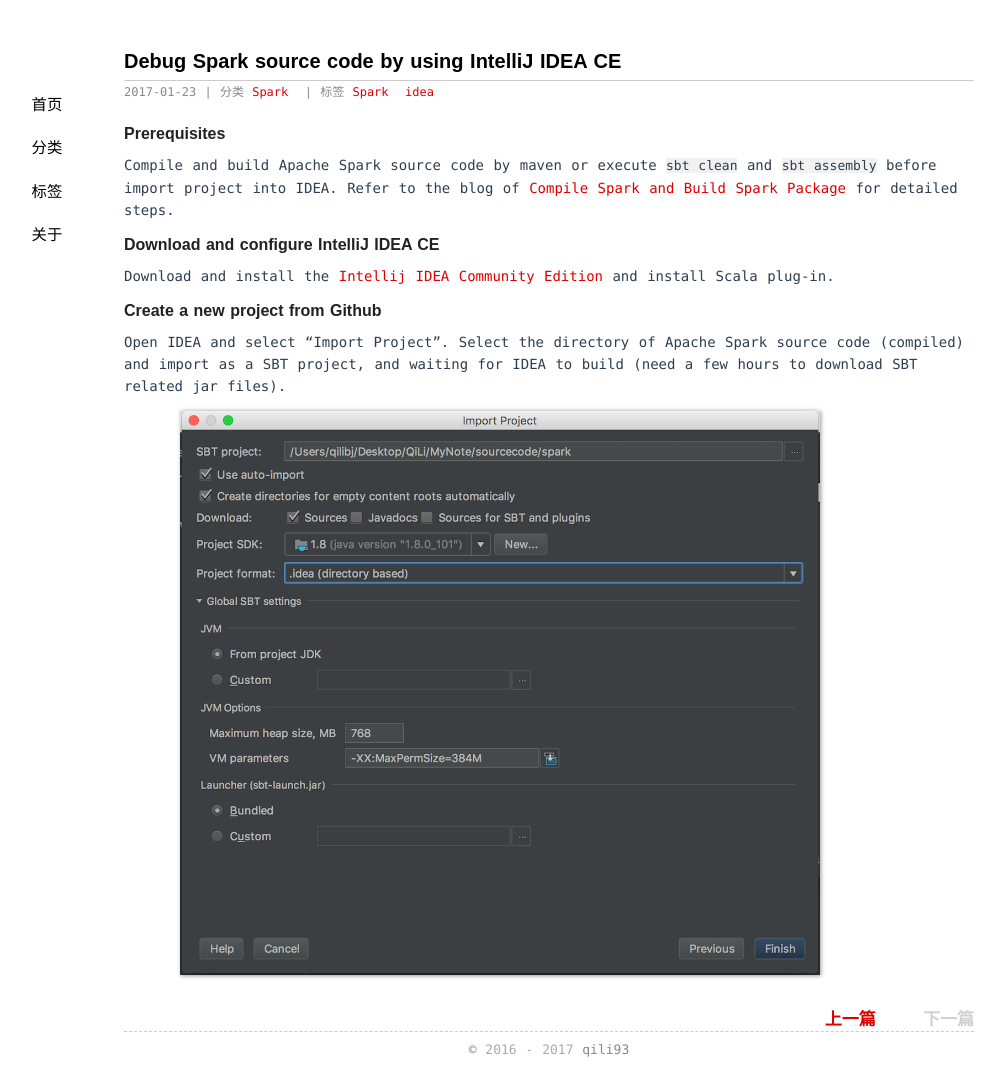
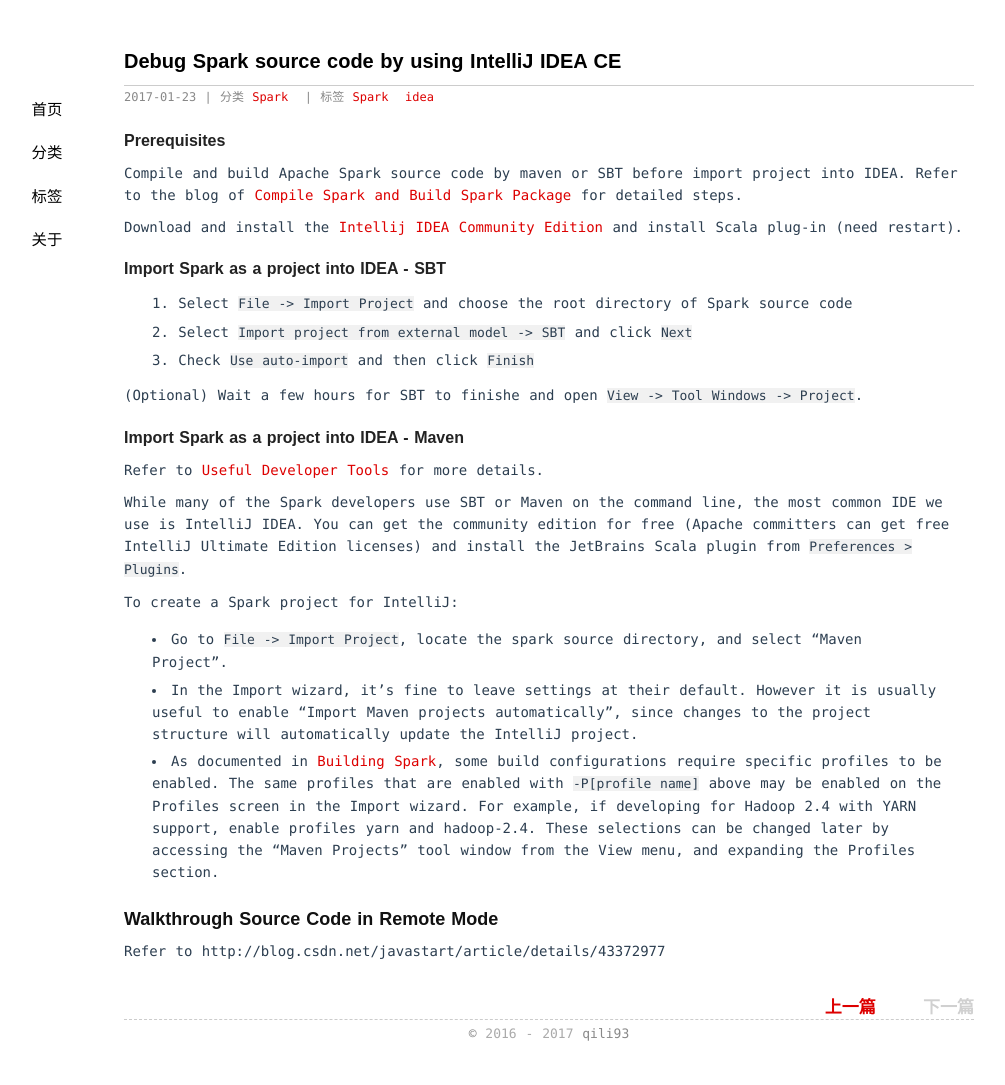
Before and after one commit to qili93/qili93.github.io, a Jekyll site: the page built from _posts/2017-01-23-debug-spark.md, in a window 1280 px wide. Shown: the whole page, without its empty margins (91-1096 px from the left). Built offline with Jekyll 4.4.1, drawn with Linux system fonts in a browser that asks for light colours.

Commit message:
update css

```diff
--- a/_posts/2017-01-23-debug-spark.md
+++ b/_posts/2017-01-23-debug-spark.md
@@ -8,14 +8,32 @@
 
 ### Prerequisites
 
-Compile and build Apache Spark source code by maven or execute `sbt clean` and `sbt assembly` before import project into IDEA. Refer to the blog of [Compile Spark and Build Spark Package](https://qili93.github.io/Build-and-Compile-Spark/) for detailed steps.
+Compile and build Apache Spark source code by maven or SBT before import project into IDEA. Refer to the blog of [Compile Spark and Build Spark Package](https://qili93.github.io/Build-and-Compile-Spark/) for detailed steps.
 
-### Download and configure IntelliJ IDEA CE
+Download and install the [Intellij IDEA Community Edition](https://www.jetbrains.com/idea/download/) and install Scala plug-in (need restart).
 
-Download and install the [Intellij IDEA Community Edition](https://www.jetbrains.com/idea/download/) and install Scala plug-in.
+### Import Spark as a project into IDEA - SBT
 
-### Create a new project from Github
+1. Select `File -> Import Project` and choose the root directory of Spark source code
+2. Select `Import project from external model -> SBT` and click `Next`
+3. Check `Use auto-import` and then click `Finish`
 
-Open IDEA and select "Import Project". Select the directory of Apache Spark source code (compiled) and import as a SBT project, and waiting for IDEA to build (need a few hours to download SBT related jar files).
+(Optional) Wait a few hours for SBT to finishe and open `View -> Tool Windows -> Project`.
 
-![idea-sbt-project](../images/idea-sbt-project.png)
+### Import Spark as a project into IDEA - Maven
+
+Refer to [Useful Developer Tools](http://spark.apache.org/developer-tools.html) for more details.
+
+While many of the Spark developers use SBT or Maven on the command line, the most common IDE we use is IntelliJ IDEA. You can get the community edition for free (Apache committers can get free IntelliJ Ultimate Edition licenses) and install the JetBrains Scala plugin from `Preferences > Plugins`.
+
+To create a Spark project for IntelliJ:
+
+- Go to `File -> Import Project`, locate the spark source directory, and select “Maven Project”.
+- In the Import wizard, it’s fine to leave settings at their default. However it is usually useful to enable “Import Maven projects automatically”, since changes to the project structure will automatically update the IntelliJ project.
+- As documented in [Building Spark](http://spark.apache.org/docs/latest/building-spark.html), some build configurations require specific profiles to be enabled. The same profiles that are enabled with `-P[profile name]` above may be enabled on the Profiles screen in the Import wizard. For example, if developing for Hadoop 2.4 with YARN support, enable profiles yarn and hadoop-2.4. These selections can be changed later by accessing the “Maven Projects” tool window from the View menu, and expanding the Profiles section.
+
+
+
+## Walkthrough Source Code in Remote Mode
+
+Refer to http://blog.csdn.net/javastart/article/details/43372977
--- a/media/css/style.css
+++ b/media/css/style.css
@@ -21,7 +21,7 @@
 a{color:#dd0000;text-decoration:none;}
 a:hover{color:#333333;text-decoration:underline;}
 hr{margin:.7em 0;border-top:1px dashed #d0d0d0;border-bottom:1px dashed #f9f9f9;}
-p{padding:9px 0 0 0;margin:0;}
+p{padding:5px 0;margin:0;}
 li{padding: .2em 2em;}
 ol{list-style-position:inside;padding: .3em 0;margin:0;}
 ul{list-style-position:inside;padding: .3em 0;margin:0;}
@@ -33,7 +33,7 @@
 blockquote{display:block;text-align:justify;border: rgb(226, 222, 222);border-style: solid;border-width:1px;border-radius: 10px;}
 blockquote{margin:1em 0em;padding-left:1.5em;}
 blockquote p{margin:0;padding:.5em 0;}
-table { border-collapse:collapse; border-radius:10px; margin: 9px 0 0 0;}
+table { border-collapse:collapse; border-radius:10px; margin: 5px 0;}
 td, th { padding:5px 10px; border:1px solid #886; background:#efefef; }
 #container{width:850px;margin:2em auto;display:block;padding:0 2em;}
 .content{font-size:14px;line-height:22px;}
@@ -59,10 +59,10 @@
 .post{padding:.5em 0em;}
 .post ul{padding:.5em 0em;}
 .post .listing2{padding:.5em 0em;border-style:none;}
-h1{font-family:"Microsoft YaHei","Hiragino Sans GB",sans-serif;font-size:20px;color:#000;padding: .5em 0 0 0;margin:5px 0 0 0}
-h2{font-family:"Microsoft YaHei","Hiragino Sans GB",sans-serif;font-size:18px;color:#111;padding: .5em 0 0 0;margin:5px 0 0 0}
-h3{font-family:"Microsoft YaHei","Hiragino Sans GB",sans-serif;font-size:16px;color:#222;padding: .5em 0 0 0;margin:5px 0 0 0}
-h4{font-family:"Microsoft YaHei","Hiragino Sans GB",sans-serif;font-size:14px;color:#333;padding: .5em 0 0 0;margin:5px 0 0 0}
+h1{font-family:"Microsoft YaHei","Hiragino Sans GB",sans-serif;font-size:20px;color:#000;padding:5px 0;margin:10px 0 0 0}
+h2{font-family:"Microsoft YaHei","Hiragino Sans GB",sans-serif;font-size:18px;color:#111;padding:5px 0;margin:10px 0 0 0}
+h3{font-family:"Microsoft YaHei","Hiragino Sans GB",sans-serif;font-size:16px;color:#222;padding:5px 0;margin:10px 0 0 0}
+h4{font-family:"Microsoft YaHei","Hiragino Sans GB",sans-serif;font-size:14px;color:#333;padding:5px 0;margin:10px 0 0 0}
 pre,code{font-family:Menlo,"Andale Mono",Consolas,"Courier New",Monaco,monospace;font-size:13px;}
 code{background-color:rgba(208, 208, 208, 0.29);}
 embed,object,iframe{display:block;margin:4px auto;}
@@ -143,7 +143,7 @@
 
 figure {
 padding:0 0;
-margin: 9px 0 0 0;
+margin: 5px 0;
 border: 1px dashed #BBB;
 background: #eeeeee;
 }
```
